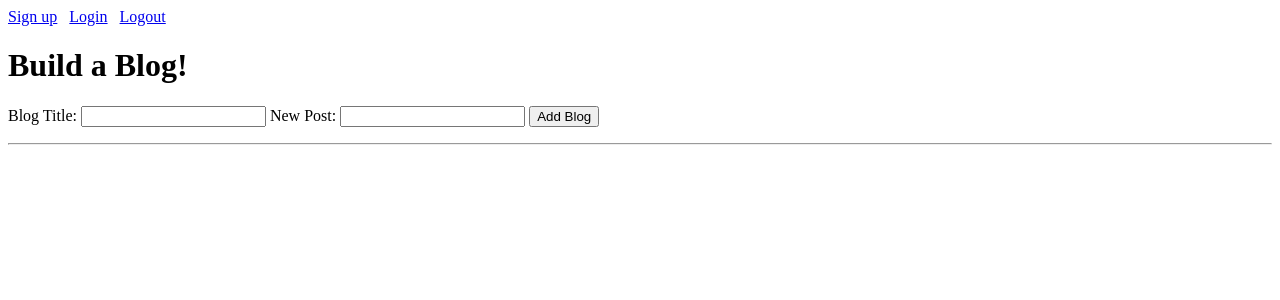
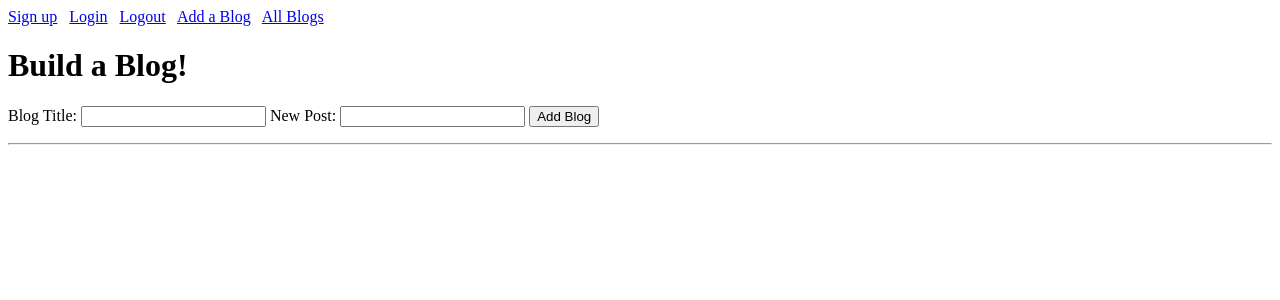
Before and after one commit to Rolly-Polly/blogz, a Flask app: page /add_blog in a window 1280 px wide. Shown: the top 300 px of the page. Run offline with Flask 2, Linux system fonts and the light colour scheme; the visitor is signed in with stand-in values (Sample User, id 1); tables that the repository leaves empty hold one stand-in row (values such as "Sample post").

Commit message:
Completed Blogz

```diff
--- a/main.py
+++ b/main.py
@@ -26,7 +26,7 @@ class User(db.Model):
     id = db.Column(db.Integer, primary_key=True)
     username = db.Column(db.String(120))
     password = db.Column(db.String(12))
-    blogs = db.relationship("Blog", backref="user")
+    blogs = db.relationship("Blog", backref="owner")
 
     def __init__(self,username, password):
         self.username = username
@@ -35,14 +35,14 @@ class User(db.Model):
 @app.before_request
 def require_login():
     print(request.endpoint)
-    allowed_routes = ['login', 'blogs', 'index', 'signup']
+    allowed_routes = ['login', 'login_request', 'blogs', 'index', 'signup', 'signup_request']
     if request.endpoint not in allowed_routes and 'user_id' not in session:
         return redirect('/login')
 
 @app.route('/', methods=['GET'])
 def index():
-    blogs = Blog.query.all()
-    return render_template('blogs.html', blogs=blogs)
+    users = User.query.all()
+    return render_template('index.html', users=users)
 
 
 @app.route('/add_blog', methods=['GET'])
@@ -54,18 +54,30 @@ def validate_form():
     if request.form["title"] == "" or request.form["body"] == "":
         return render_template('add_blog.html', error_message="Please add a post")
     else:
+        user_id = session['user_id']
+        owner = User.query.get(user_id)
         title = request.form['title']
         body = request.form['body']
-        blog = Blog(title, body)
+        blog = Blog(title, body, owner)
         db.session.add(blog)
         db.session.commit()
         return redirect('/')
 
 @app.route('/blog', methods=['GET'])
 def id():
-    post_id = int(request.args.get('id'))
-    blog = Blog.query.get(post_id)
-    return render_template('single_blog.html', blog=blog)
+    post_id = request.args.get('id')
+    user = request.args.get('user')
+
+    if post_id is not None:
+        blog = Blog.query.get(post_id)
+        return render_template('single_blog.html', blog=blog)
+
+    if user is not None:
+        user = User.query.get(user)
+        return render_template('blogs.html', blogs=user.blogs)
+
+    blogs = Blog.query.all()
+    return render_template('blogs.html', blogs=blogs)
 
 
 @app.route('/signup', methods = ['GET'])
@@ -99,10 +111,9 @@ def signup():
         db.session.add(user_signup)
         db.session.commit()
 
-        resp = make_response(redirect('/add_blog'))
-        resp.set_cookie('user_id', user_signup.id)
+        session['user_id'] = user_signup.id
 
-        return resp
+        return redirect('/add_blog')
 
     else:
         return render_template('signup.html', user_error=user_error, pass_error=pass_error, verify_password=pass_error)
@@ -136,5 +147,6 @@ def logout():
 
 
 
+
 if __name__ == "__main__":
     app.run()
--- a/templates/base.html
+++ b/templates/base.html
@@ -10,6 +10,10 @@
     <a href="/login">Login</a>
     &nbsp;
     <a href="/logout">Logout</a>
+    &nbsp;
+    <a href="/add_blog">Add a Blog</a>
+    &nbsp;
+    <a href="/blog">All Blogs</a>
 
     {% block content %}
     {% endblock %}
```
Also changed, not shown: templates/blogs.html (+8 -0 lines), templates/index.html (added, +16 -0 lines).
